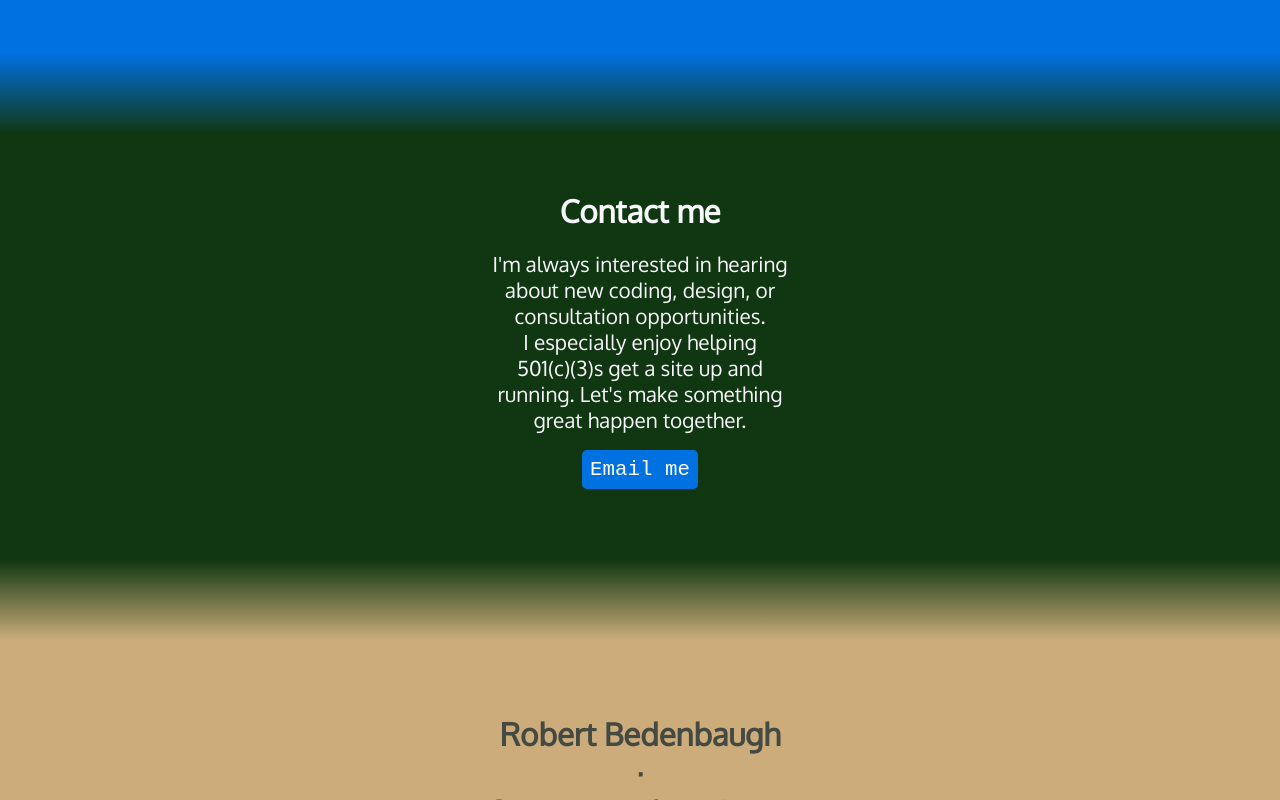
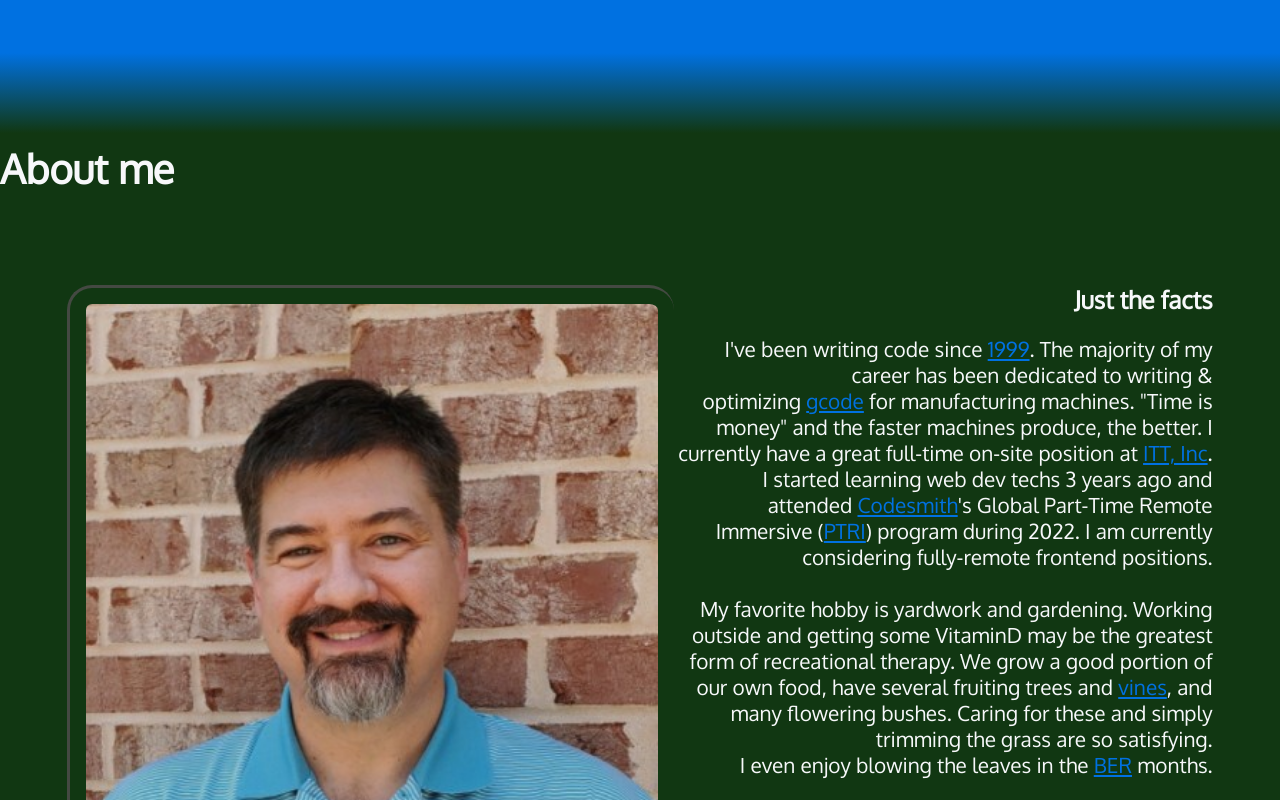
Before and after one commit to rhbedenbaugh/portfolio_2.0, a React (Create React App) app: page / in a window 1280 px wide. Shown: the part 2000-2800 px from the top of the page. Built offline with nearby package versions, Linux system fonts and the light colour scheme; a web font is replaced by a local one.

Commit message:
about section, color, gradients

```diff
--- a/src/App.css
+++ b/src/App.css
@@ -5,7 +5,8 @@
   --hotmag: #ff00e1;
   --white: #f7f8fa;
   --oakbark: #444942;
-  --deadgrass:#ccac7b;
+  --deadgrass: #ccac7b;
+  --straw: #be7234;
   --font-size: 1.3rem;
   --mono: 'Oxygen mono', monospace;
   --sans: Oxygen, sans-serif;
@@ -20,6 +21,7 @@ html {
 *::after {
   box-sizing: inherit;
 }
+
 body {
   padding: 0;
   margin: 0;
@@ -33,9 +35,11 @@ h2,
 h3 {
   margin: 0;
 }
+
 a {
   color: var(--skyblue);
 }
+
 a:hover {
   color: var(--hotmag);
   text-decoration: none;
@@ -50,9 +54,15 @@ img {
   background-color: var(--pine);
 }
 
+.section-straw {
+  background-color: var(--straw);
+}
+
 .section-skyblue {
   background-color: var(--skyblue);
 }
+
+/* gradients between sections */
 .gradient-1 {
   height: 100px;
   background: linear-gradient(
@@ -61,6 +71,7 @@ img {
     rgba(0, 113, 225, 1) 90%
   );
 }
+
 .gradient-2 {
   height: 100px;
   background: linear-gradient(
@@ -69,13 +80,23 @@ img {
     rgba(17, 55, 18, 1) 90%
   );
 }
+
 .gradient-3 {
   height: 100px;
   background: linear-gradient(
     180deg,
     rgba(17, 55, 18, 1) 10%,
+    rgba(190, 114, 52, 1) 90%
+  );
+}
+
+.gradient-4 {
+  height: 100px;
+  background: linear-gradient(
+    180deg,
+    rgba(190, 114, 52, 1) 10%,
     rgba(204, 172, 123, 1) 90%
-  )
+  );
 }
 
 /* navbar */
@@ -205,12 +226,66 @@ nav [class*='fa-']:hover {
   padding: 1rem;
 }
 
+/* about section */
+.about {
+  background-color: var(--deadgrass);
+  color: var(--oakbark);
+  text-align: center;
+  padding: 4rem 0;
+}
+
+#about h2 {
+  font-size: 2.5rem;
+  margin-bottom: calc(2.5rem * 1.5);
+}
+
+#about h3 {
+  color: var(--white);
+}
+
+#about h4 {
+  font-size: 1rem;
+  font-family: var(--mono);
+  margin: 0;
+}
+
+.textbox {
+  background-color: var(--black);
+  padding: 1rem;
+  border-radius: 10px;
+  color: var(--white);
+  font-size: 1rem;
+  line-height: 1.5;
+}
+
+#about ul {
+  list-style-type: none;
+  padding: 0;
+  margin: auto;
+  display: flex;
+  flex-flow: row wrap;
+  justify-content: flex-start;
+  align-self: center;
+  gap: 1rem;
+  font-size: 1rem;
+}
+
+#about img {
+  margin: 2rem 0 2rem 0;
+  border-left: 3px solid var(--oakbark);
+  border-top: 3px solid var(--oakbark);
+  border-radius: 25px;
+  padding: 1rem;
+}
+
+
 /* contact section */
 #contact {
   width: 300px;
   text-align: center;
   margin: 0 auto;
   padding: 3rem 0;
+  color: var(--oakbark)
 }
 
 #contact p:last-child {
@@ -244,6 +319,10 @@ footer ul {
     grid-column: 2/11;
     grid-row: 1/2;
   }
+  #about img {
+    grid-column: 2/11;
+    grid-row: 1/2;
+  }
   .text {
     grid-column: 11/19;
     grid-row: 1/2;
--- a/src/App.js
+++ b/src/App.js
@@ -17,7 +17,7 @@ function App() {
             <a href='#projects'>Projects</a>
           </li>
           <li>
-            <a href='about.html'>About</a>
+            <a href='#about'>About</a>
           </li>
           <li>
             <a href='#contact'>Contact</a>
@@ -64,7 +64,7 @@ function App() {
           I'm a Sr. Frontend Engineer focusing on React, JS/TS, HTML, & CSS.
         </p>
         <p>
-          Currently, I'm working at&nbsp;
+          Currently, I'm free-lancing for&nbsp;
           <a
             href='https://www.linkedin.com/company/82512583/admin/'
             target='_blank'
@@ -72,7 +72,7 @@ function App() {
           >
             Obsidian 6.0
           </a>
-          &nbsp;& freelancing creating websites for small business and non-profits.
+          &nbsp;& creating websites for small business and non-profits.
         </p>
       </section>
 
@@ -94,7 +94,8 @@ function App() {
                 >
                   This
                 </a>
-                &nbsp;was made OG-style because, frankly, I needed a refresher.&nbsp;
+                &nbsp;was made OG-style because, frankly, I needed a
+                refresher.&nbsp;
                 <a
                   href='https://github.com/rhbedenbaugh/SurfaceSpeedCalculator'
                   target='_blank'
@@ -102,8 +103,8 @@ function App() {
                 >
                   Here
                 </a>
-                &nbsp;is the github repo. Feel free to fork, clone, and make it your
-                own.
+                &nbsp;is the github repo. Feel free to fork, clone, and make it
+                your own.
               </p>
               <h4>Technologies used include:</h4>
               <ul>
@@ -141,7 +142,8 @@ function App() {
                 >
                   Here
                 </a>
-                &nbsp;is the github repo. Feel free to fork, clone, and make PRs.
+                &nbsp;is the github repo. Feel free to fork, clone, and make
+                PRs.
               </p>
               <h4>Technologies used include:</h4>
               <ul>
@@ -179,8 +181,9 @@ function App() {
                 >
                   Christina Roberts
                 </a>
-                &nbsp;on this local small business site. We collaborated and discussed
-                MANY ideas and were both pleased with the final result.&nbsp;
+                &nbsp;on this local small business site. We collaborated and
+                discussed MANY ideas and were both pleased with the final
+                result.&nbsp;
                 <a
                   href='https://github.com/rhbedenbaugh/WilsonTreeServiceLLC'
                   target='_blank'
@@ -208,6 +211,96 @@ function App() {
       <div class='gradient-2'></div>
 
       <div class='section-pine'>
+        <section id='about'>
+          <h2>About me</h2>
+
+          <article>
+            <div class='text'>
+              <h1>&nbsp;</h1>
+              <h3>Just the facts</h3>
+              <p class='blackbox'>
+                I've been writing code since&nbsp;
+                <a
+                  href='https://en.wikipedia.org/wiki/1999'
+                  target='_blank'
+                  rel='noreferrer'
+                >
+                  1999
+                </a>
+                . The majority of my career has been dedicated to writing &
+                optimizing&nbsp;
+                <a
+                  href='https://en.wikipedia.org/wiki/G-code'
+                  target='_blank'
+                  rel='noreferrer'
+                >
+                  gcode
+                </a>
+                &nbsp;for manufacturing machines. "Time is money" and the faster
+                machines produce, the better. I currently have a great full-time
+                on-site position at&nbsp;
+                <a
+                  href='https://www.itt.com/home'
+                  target='_blank'
+                  rel='noreferrer'
+                >
+                  ITT, Inc
+                </a>
+                . <br />I started learning web dev techs 3 years ago and
+                attended&nbsp;
+                <a
+                  href='https://www.codesmith.io/'
+                  target='_blank'
+                  rel='noreferrer'
+                >
+                  Codesmith
+                </a>
+                's Global Part-Time Remote Immersive (
+                <a
+                  href='https://www.codesmith.io/immersive-program-page#our_programs'
+                  target='_blank'
+                  rel='noreferrer'
+                >
+                  PTRI
+                </a>
+                ) program during 2022. I am currently considering fully-remote
+                frontend positions.
+                <br />
+                <br />
+                My favorite hobby is yardwork and gardening. Working outside and
+                getting some VitaminD may be the greatest form of recreational
+                therapy. We grow a good portion of our own food, have several
+                fruiting trees and&nbsp;
+                <a
+                  href='https://www.npr.org/sections/thesalt/2017/09/26/551835327/muscadines-may-be-the-best-grapes-you-ve-never-tasted'
+                  target='_blank'
+                  rel='noreferrer'
+                >
+                  vines
+                </a>
+                , and many flowering bushes. Caring for these and simply
+                trimming the grass are so satisfying. <br />I even enjoy blowing
+                the leaves in the&nbsp;
+                <a
+                  href='https://www.google.com/search?q=ber+months&rlz=1C1CHZN_enUS982US982&sxsrf=AJOqlzWzS2mKq3b6ptEeWBfbcszKU90SwQ:1673311035721&source=lnms&tbm=isch&sa=X&ved=2ahUKEwjT0Yev4bv8AhUXnWoFHbmwAKsQ_AUoAXoECAEQAw&biw=1536&bih=760&dpr=1.25'
+                  target='_blank'
+                  rel='noreferrer'
+                >
+                  BER
+                </a>
+                &nbsp;months.
+              </p>
+            </div>
+            <img
+              src={require('../src/images/me.jpg')}
+              alt='Robert Bedenbaugh.'
+            />
+          </article>
+        </section>
+      </div>
+      <div class='gradient-3'></div>
+
+      <div class='section-straw'>
         <section id='contact'>
           <h2>Contact me</h2>
           <p>
@@ -217,7 +310,8 @@ function App() {
             501(c)(3)s get a site up and running. Let's make something great
             happen together.
           </p>
-          <p>
+          <ul>
+            <li>
               <a
                 href='mailto:robertbedenbaughjr@gmail.com'
                 class='button'
@@ -226,11 +320,22 @@ function App() {
               >
                 Email me
               </a>
-          </p>
+            </li>
+            <li>
+              <a
+                href='sms:+18642472299?&body=Hi%2C%20there.%20I%27d%20like%20to%20talk%20with%20you%20about...'
+                class='button'
+                target='_blank'
+                rel='noreferrer'
+              >
+                Text me
+              </a>
+            </li>
+          </ul>
         </section>
       </div>
 
-      <div class='gradient-3'></div>
+      <div class='gradient-4'></div>
 
       <footer>
         <h2>
```
Lines whose indentation alone changed are shown as unchanged.
